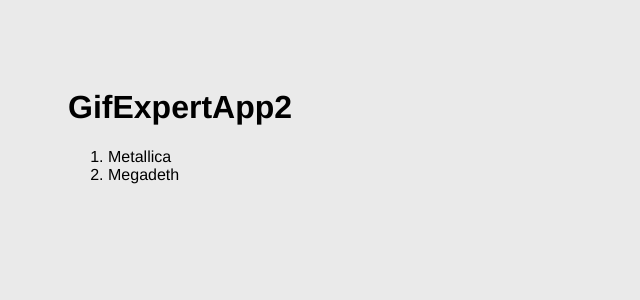
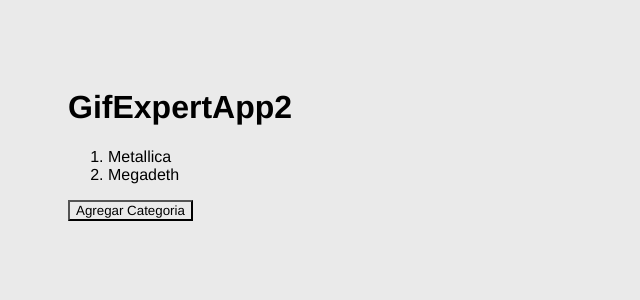
Before and after one commit to sebassg7/GifExpertApp-ReCap, a React (Vite) app: page / in a window 1280 px wide. Shown: the top 300 px of the page, without its empty margins (0-640 px from the left). Built offline with nearby package versions, Linux system fonts and the light colour scheme.

Commit message:
Agregar una nueva categoria (no dinámica) de GIFS al listado

```diff
--- a/src/GifExpertApp2.jsx
+++ b/src/GifExpertApp2.jsx
@@ -5,11 +5,17 @@
 
   const [categories, setCategories] = useState(['Metallica','Megadeth']);
 
+  const onAddCategory = () => {
+    setCategories(['Slayer',...categories])
+  };
+
   return (
 
     <>
 
     <h1>GifExpertApp2</h1>
+
+
 
     <ol>
       {
@@ -21,6 +27,11 @@
       }
     </ol>
 
+    <button onClick={onAddCategory}>
+      Agregar Categoria
+    </button>
+
+
     </>
 
   )
```
